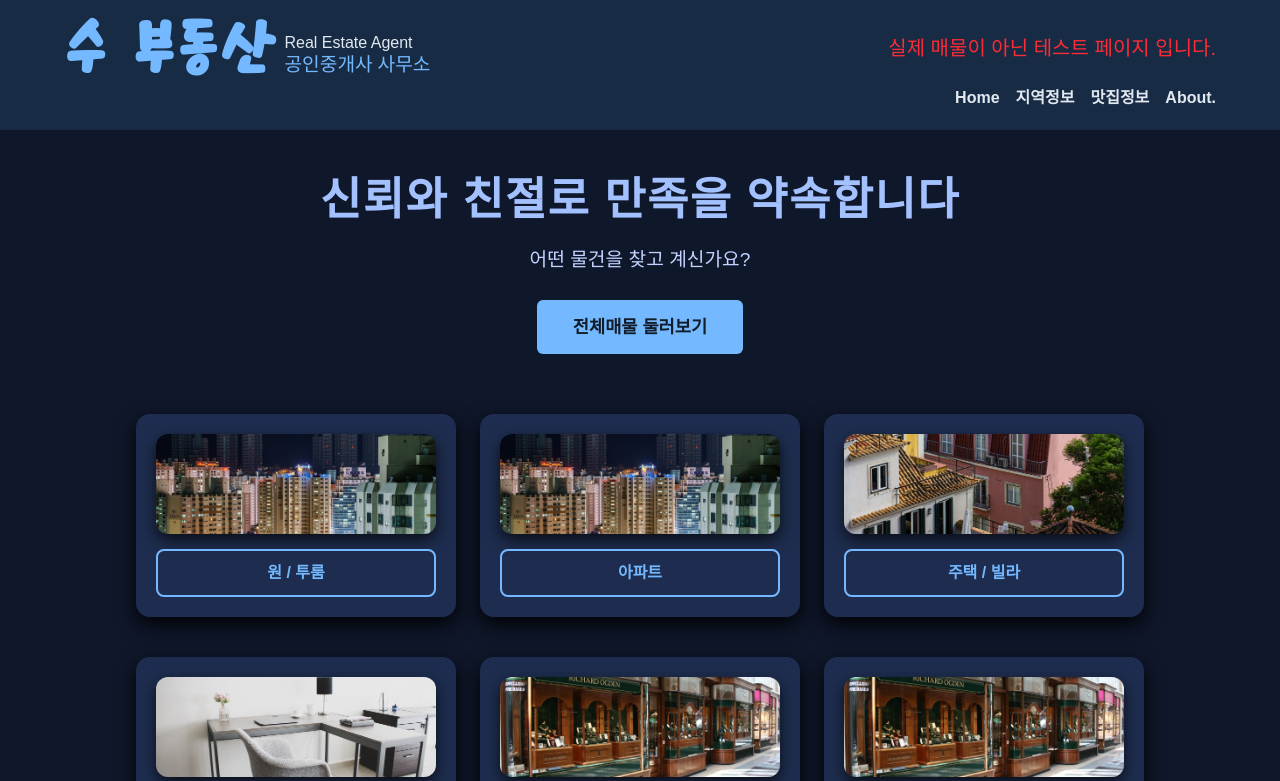
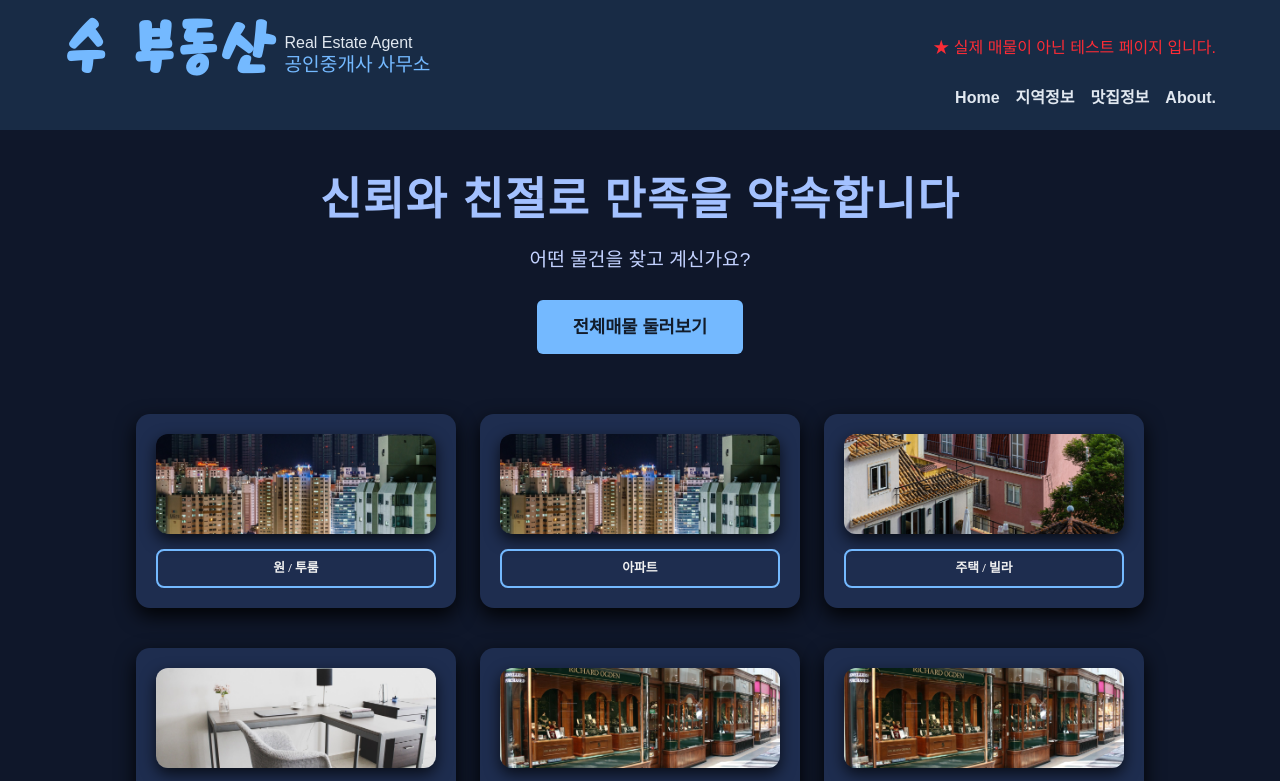
Before and after one commit to Ttabong/ssangttabong, a Next.js app: page / in a window 1280 px wide. Shown: the top 781 px of the page. Built offline with nearby package versions, Linux system fonts and the light colour scheme.

Commit message:
mainbutton

```diff
--- a/src/app/globals.css
+++ b/src/app/globals.css
@@ -105,6 +105,16 @@ header {
 .text-bar {
   white-space: nowrap; /* 줄바꿈 금지 */
   font-size: 1.0rem; /* 또는 13px, 14px 등 원하는 크기 */
+  line-height: 1.2;
+  color:#f0f1f1;
+  font-family: 맑은고딕;
+
+}
+
+/* 작은 글씨 스타일 3*/
+.text-sbar {
+
+  font-size: 0.8rem; /* 또는 13px, 14px 등 원하는 크기 */
   line-height: 1.2;
   color:#f0f1f1;
   font-family: 맑은고딕;
@@ -252,6 +262,17 @@ header {
   transition: background-color 0.3s ease, color 0.3s ease;
 }
 
+.btn-maincard {
+  background-color: transparent;
+  border: 2px solid #74B9FF;
+  color: #f1f1f1;
+  padding: 10px 20px;
+  border-radius: 8px;
+  cursor: pointer;
+  font-weight: 700;
+  transition: background-color 0.3s ease, color 0.3s ease;
+}
+
 .btn-secondary:hover {
   background-color: #74B9FF;
   color: #121C2A;
--- a/src/app/page.tsx
+++ b/src/app/page.tsx
@@ -16,9 +16,9 @@ export default function Home() {
         </section>
 
         <section id="products" className="products-section">
-          <div className="grid grid-cols-2 sm:grid-cols-2 lg:grid-cols-3 gap-x-6 gap-y-10">
+          <div className="flex flex-wrap grid grid-cols-2 sm:grid-cols-2 lg:grid-cols-3 gap-x-6 gap-y-10 text-sbar mx-auto text-orange-400">
             {[
-              { title: "원 / 투룸", image: "/images/apart.jpg", href: "/listings/onetwo" },
+              { title: " 원 / 투룸", image: "/images/apart.jpg", href: "/listings/onetwo" },
               { title: "아파트", image: "/images/apart.jpg", href: "/listings/apart" },
               { title: "주택 / 빌라", image: "/images/house.jpg", href: "/listings/house" },
               { title: "오피스텔", image: "/images/office.jpg", href: "/listings/officetel" },
@@ -30,7 +30,7 @@ export default function Home() {
                 <Image src={image} alt={`${title} 이미지`} width={320} height={300} className="rounded" />
                 {/* <h3 className="text-xl font-semibold mt-4">{title}</h3> */}
                 {/* <div className="price mt-2 text-gray-700">매매 | 전세 | 월세</div> */}
-                <span className="btn-secondary mt-4 px-4 py-2 bg-gray-200 rounded cursor-pointer font-bold text-white text-l">{title}</span>
+                <span className="btn-maincard mt-4 px-4 py-2 bg-gray-200 rounded cursor-pointer">{title}</span>
               </article>
               </Link>
             ))}
--- a/src/components/header.tsx
+++ b/src/components/header.tsx
@@ -29,7 +29,7 @@ export default function Header() {
 
           </div>
 
-<div className="text-xl text-red-500 text-bold"> 실제 매물이 아닌 테스트 페이지 입니다. </div>
+<div className="text-l text-red-500 text-bold">  ★ 실제 매물이 아닌 테스트 페이지 입니다. </div>
 
           <nav className="w-full flex justify-end pr-4">
             <ul className="flex space-x-4 text-sm sm:text-base font-semibold gap-4">
```
